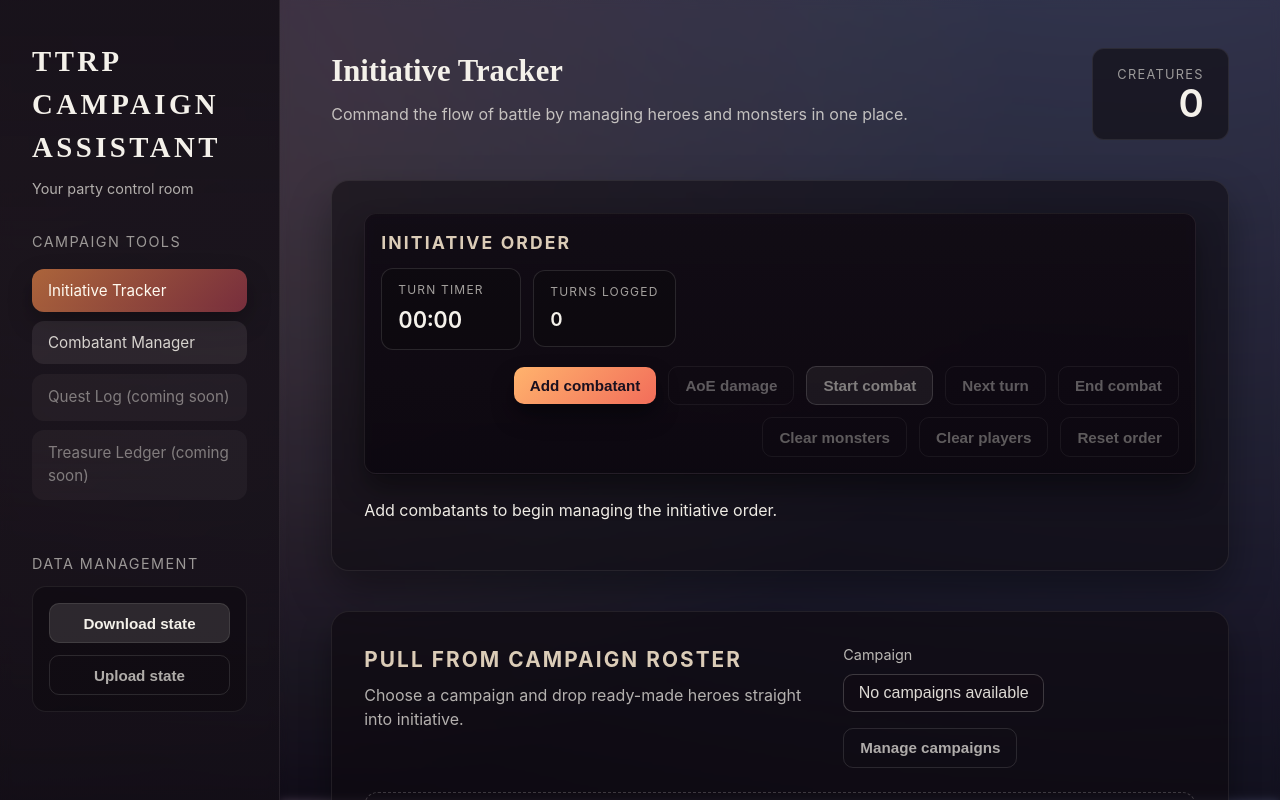
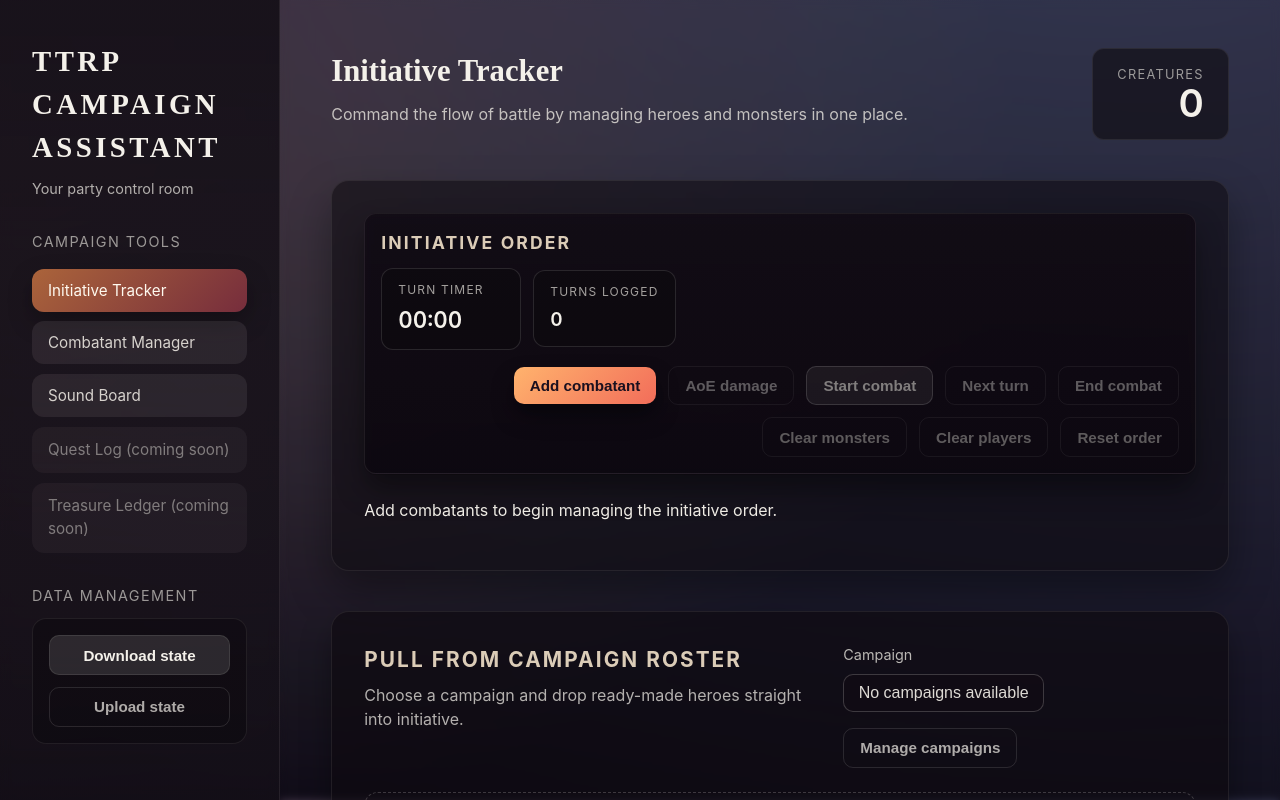
Before and after one commit to FireHeartA/DND, a React (Vite) app in the folder apps/dnd-initiative-tracker/: page / in a window 1280 px wide. Shown: the top 800 px of the page. Built offline with nearby package versions, Linux system fonts and the light colour scheme.

Commit message:
Add sound board view and clear HP adjustment placeholder

```diff
--- a/apps/dnd-initiative-tracker/src/App.tsx
+++ b/apps/dnd-initiative-tracker/src/App.tsx
@@ -5,6 +5,7 @@ import './App.css'
 import { Sidebar, ViewMode } from './components/layout/Sidebar'
 import { CampaignManagerView } from './components/campaign/CampaignManagerView'
 import { InitiativeView } from './components/initiative/InitiativeView'
+import { SoundBoardView } from './components/soundboard/SoundBoardView'
 import {
   loadState as loadCombatStateAction,
   type LoadCombatStateArgs,
@@ -199,6 +200,11 @@ function App() {
    */
   const campaignView = useMemo(() => <CampaignManagerView />, [])
 
+  /**
+   * Memoizes the sound board view to keep navigation snappy.
+   */
+  const soundBoardView = useMemo(() => <SoundBoardView />, [])
+
   return (
     <div className="app-shell">
       <Sidebar
@@ -212,7 +218,11 @@ function App() {
         isDirty={isDirty}
       />
       <main className="main">
-        {activeView === 'campaigns' ? campaignView : initiativeView}
+        {activeView === 'soundboard'
+          ? soundBoardView
+          : activeView === 'campaigns'
+            ? campaignView
+            : initiativeView}
       </main>
     </div>
   )
--- a/apps/dnd-initiative-tracker/src/components/initiative/CombatantList.tsx
+++ b/apps/dnd-initiative-tracker/src/components/initiative/CombatantList.tsx
@@ -362,7 +362,7 @@ export const CombatantList: React.FC<CombatantListProps> = ({
                   <input
                     value={adjustment}
                     onChange={(event) => onAdjustmentChange(combatant.id, event.target.value)}
-                    placeholder="5 8 12"
+                    placeholder=""
                     inputMode="text"
                   />
                 </label>
--- a/apps/dnd-initiative-tracker/src/components/layout/Sidebar.tsx
+++ b/apps/dnd-initiative-tracker/src/components/layout/Sidebar.tsx
@@ -1,6 +1,6 @@
 import type { ChangeEvent, RefObject } from 'react'
 
-export type ViewMode = 'initiative' | 'campaigns'
+export type ViewMode = 'initiative' | 'campaigns' | 'soundboard'
 
 interface SidebarProps {
   activeView: ViewMode
@@ -53,6 +53,15 @@ export const Sidebar: React.FC<SidebarProps> = ({
           </button>
         </li>
         <li>
+          <button
+            type="button"
+            className={`sidebar__item${activeView === 'soundboard' ? ' sidebar__item--active' : ''}`}
+            onClick={() => onViewChange('soundboard')}
+          >
+            Sound Board
+          </button>
+        </li>
+        <li>
           <span className="sidebar__item sidebar__item--disabled">Quest Log (coming soon)</span>
         </li>
         <li>
--- /dev/null
+++ b/apps/dnd-initiative-tracker/src/components/soundboard/SoundBoardView.tsx
@@ -0,0 +1,29 @@
+import React from 'react'
+
+export const SoundBoardView: React.FC = () => (
+  <>
+    <section className="main__header">
+      <div>
+        <h2>Sound Board</h2>
+        <p>Organize ambient tracks and effects to keep every session immersive.</p>
+      </div>
+    </section>
+
+    <section className="campaign-section">
+      <header className="campaign-section__header">
+        <div>
+          <h3>Sound board</h3>
+          <p>Build playlists, trigger stingers, and prep your go-to background audio.</p>
+        </div>
+      </header>
+      <div className="campaign-section__content">
+        <div className="campaign-manager__empty-list">
+          <p>
+            The sound board is on the way. Soon you&apos;ll be able to save ambience, battle
+            music, and sound effects to launch at the perfect moment.
+          </p>
+        </div>
+      </div>
+    </section>
+  </>
+)
```
